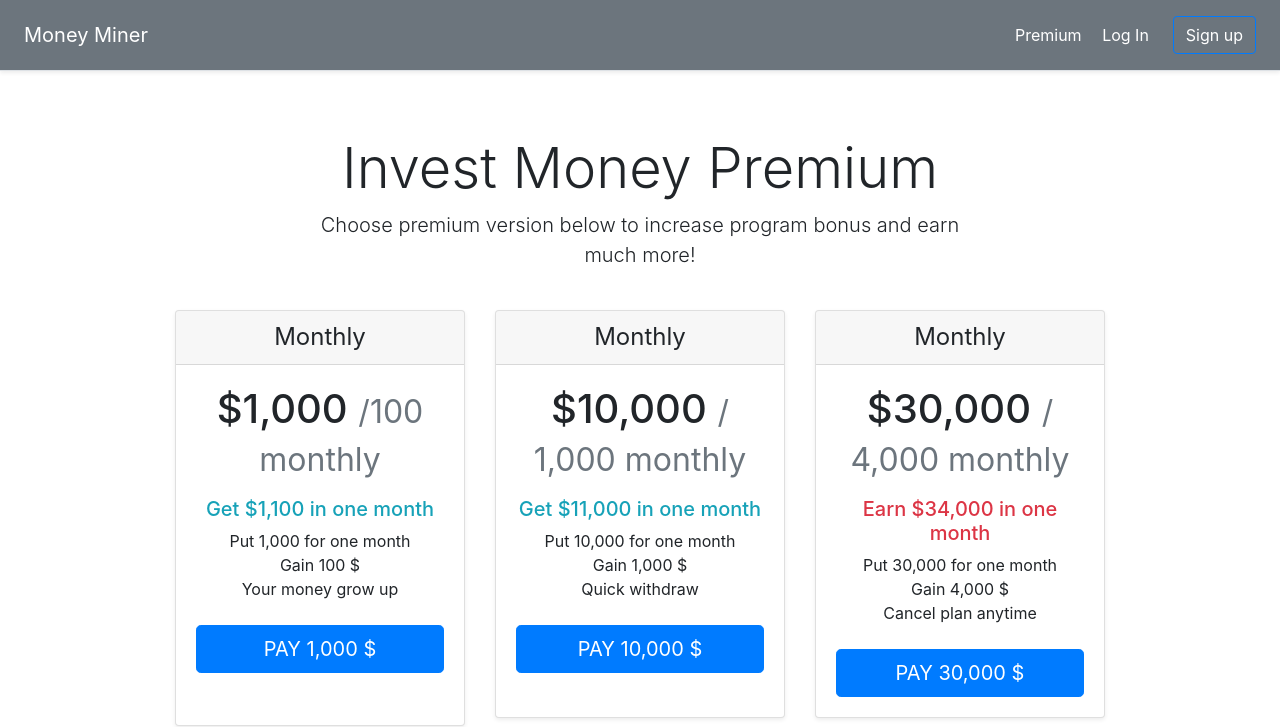
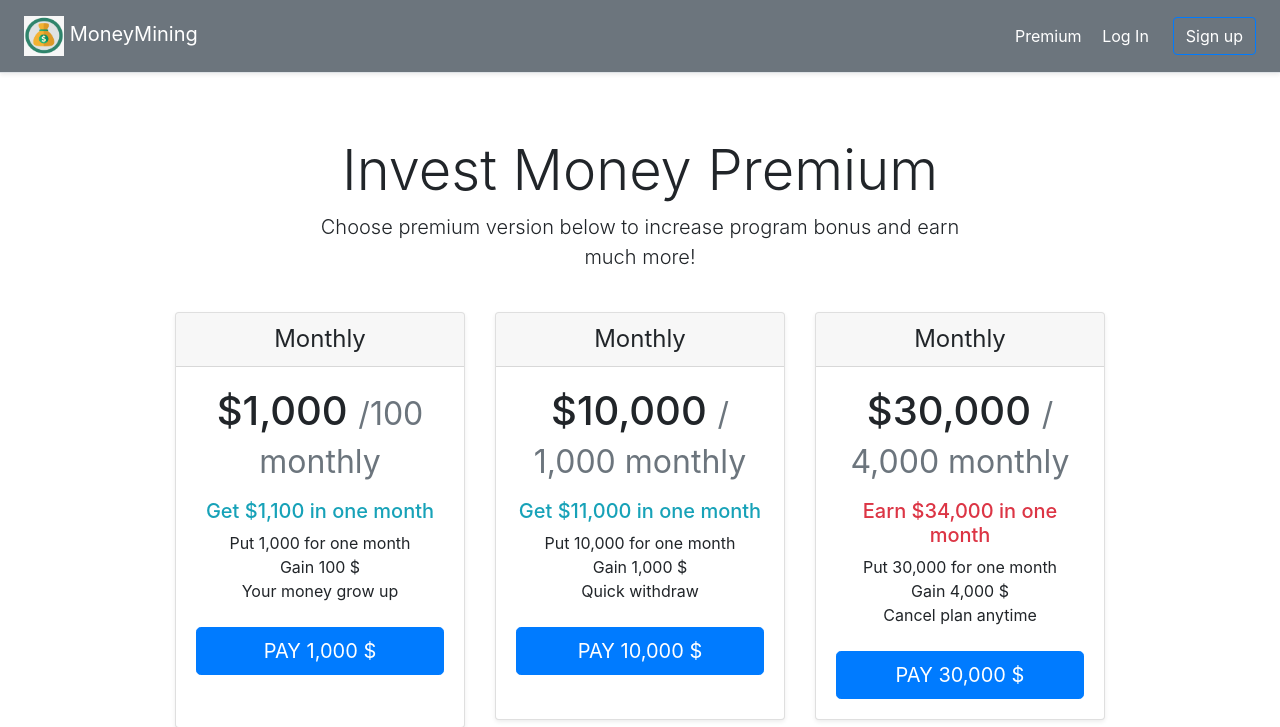
Before and after one commit to manalap/Django-payment-subscription, a Django app: page / in a window 1280 px wide. Shown: the top 727 px of the page. Run offline with Django 3.2, Linux system fonts and the light colour scheme; some libraries are stand-ins or nearby versions.

Commit message:
korjattu

```diff
--- a/plans/templates/plans/base.html
+++ b/plans/templates/plans/base.html
@@ -6,7 +6,7 @@
     <meta
       name="viewport"
       content="width=device-width, initial-scale=1, shrink-to-fit=no"/>
-    <title>Money Miner</title>
+    <title>MoneyMining</title>
 
     <!-- Bootstrap core CSS -->
     <link
@@ -33,7 +33,8 @@
       "
     >
       <h5 class="my-0 mr-md-auto font-weight-normal">
-        <a href="{% url 'home' %}" class="text-white">Money Miner</a>
+        <img src="{% static 'money.png' %}" width="40" height="40">
+        <a href="{% url 'home' %}" class="text-white">MoneyMining</a>
       </h5>
       <nav class="my-2 my-md-0 mr-md-3">
         <a class="p-2 text-white" href="{% url 'join' %}">Premium</a>
```
Also changed, not shown: plans/static/money.png (added).
